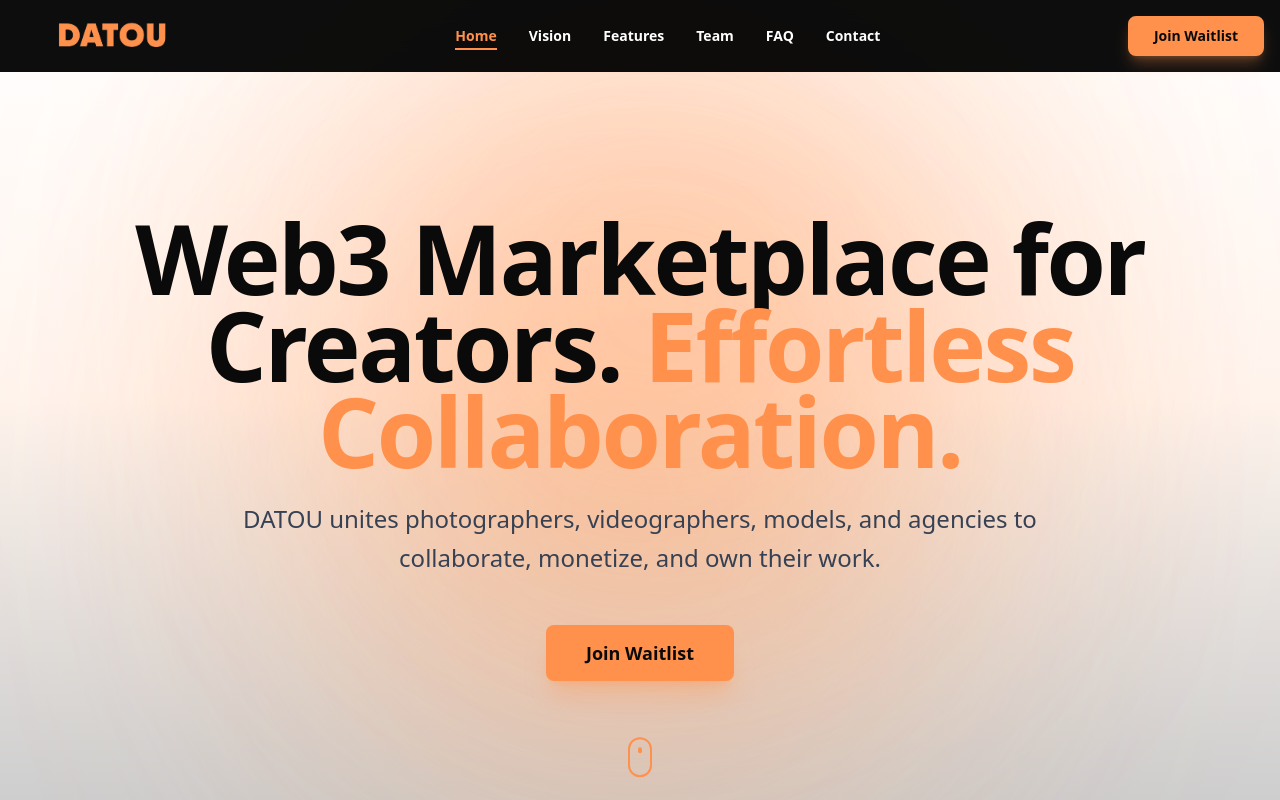
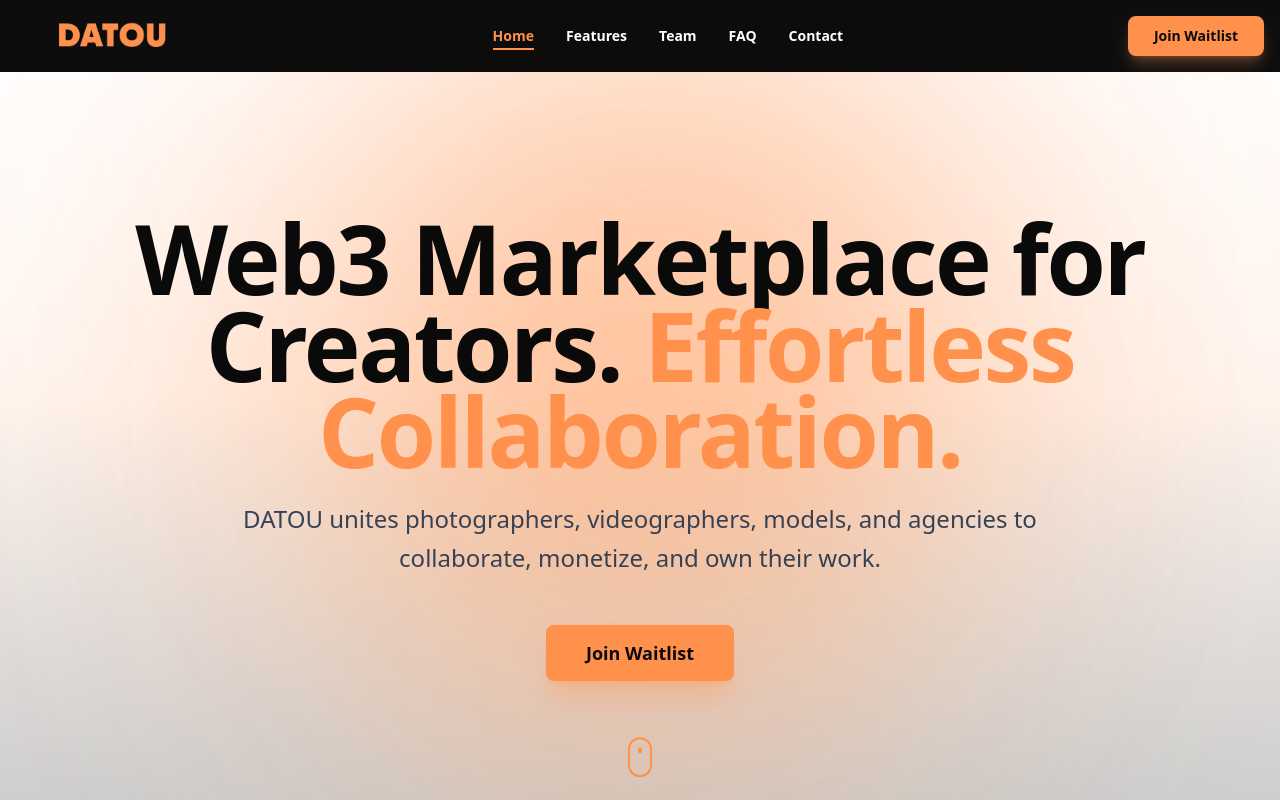
Before and after one commit to michaelpichardo27/datou-landing, a Next.js app: page / in a window 1280 px wide. Shown: the top 800 px of the page. Built offline with nearby package versions, Linux system fonts and the light colour scheme.

Commit message:
Remove Vision from navbar menu

```diff
--- a/components/navbar.tsx
+++ b/components/navbar.tsx
@@ -8,7 +8,6 @@ import { usePathname } from "next/navigation"
 
 const navLinks = [
   { name: "Home", href: "#home" },
-  { name: "Vision", href: "#vision" },
   { name: "Features", href: "#features" },
   { name: "Team", href: "#team" },
   { name: "FAQ", href: "/faq" },
```
